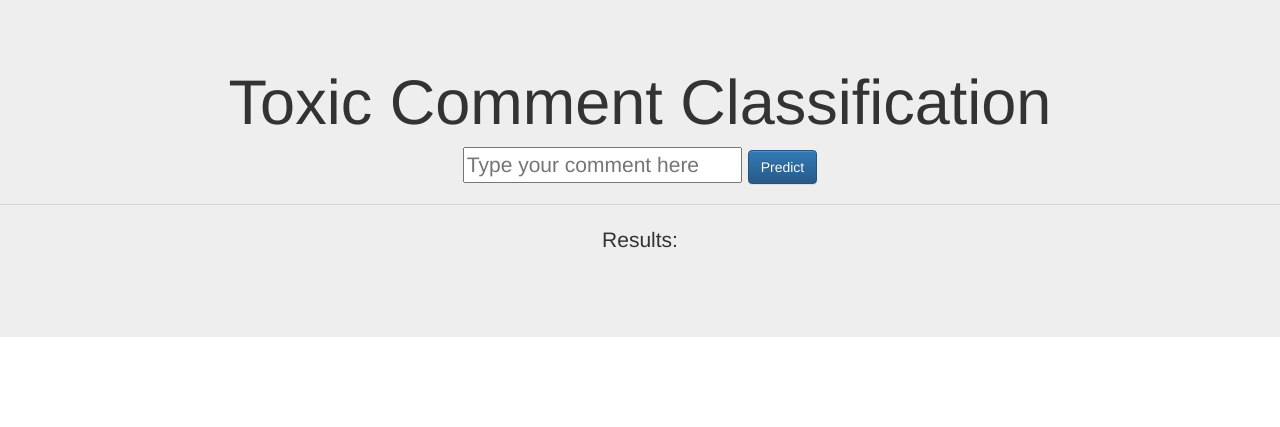
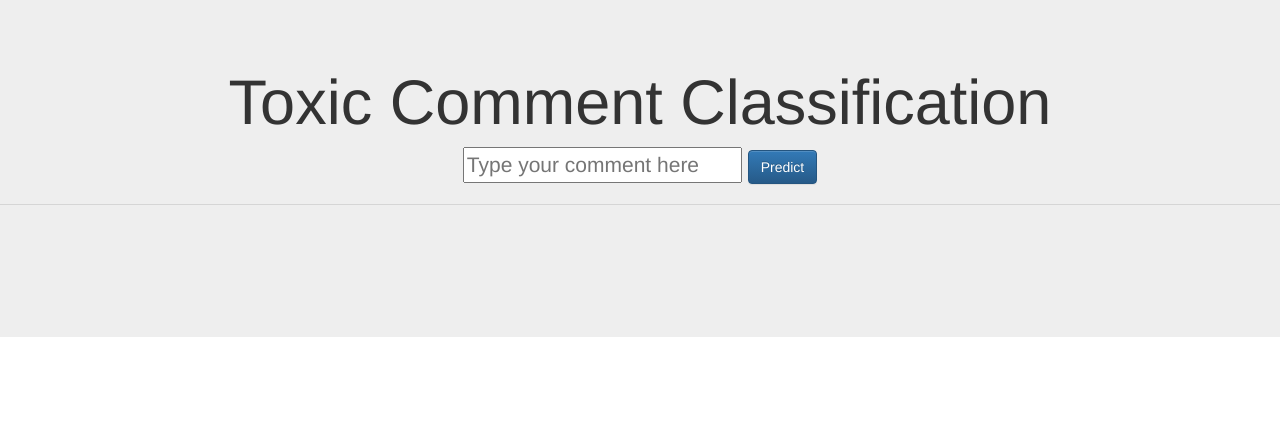
Before and after one commit to lakshmi-girija-m/Toxic-Comments-Classification, a Flask app: page / in a window 1280 px wide. Shown: the top 427 px of the page. Run offline with Flask 2, Linux system fonts and the light colour scheme; parts of the project's set-up code (start-up, migrations or seed data) failed here and were passed over; some libraries are stand-ins or nearby versions.

Commit message:
Update index.html

```diff
--- a/templates/index.html
+++ b/templates/index.html
@@ -27,7 +27,7 @@
       <hr class="my-4">
 
       <p class="lead">
-      Results:
+      </br>
       <table class="table table-sm">
          <thead>
             <tr>
```
